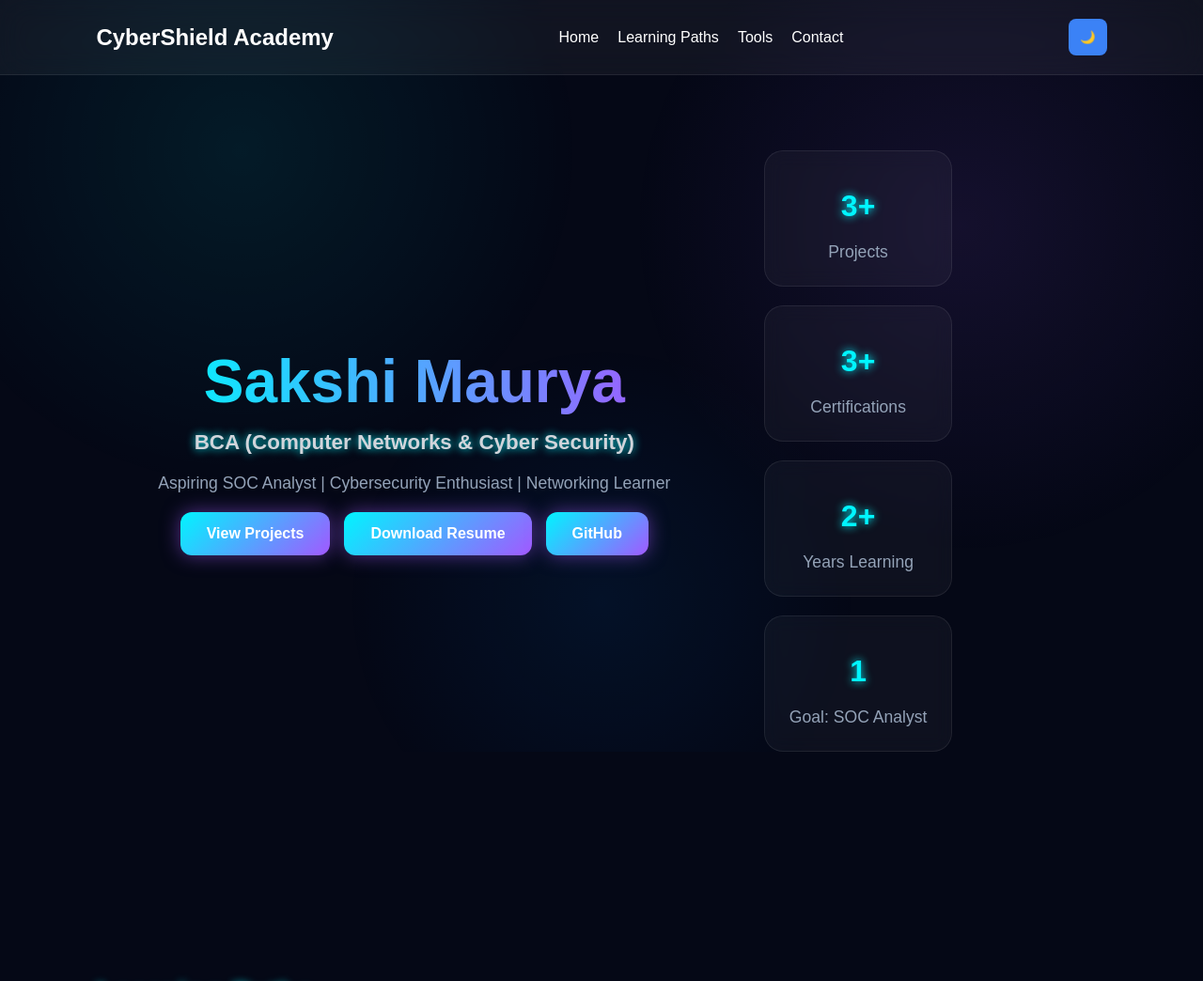
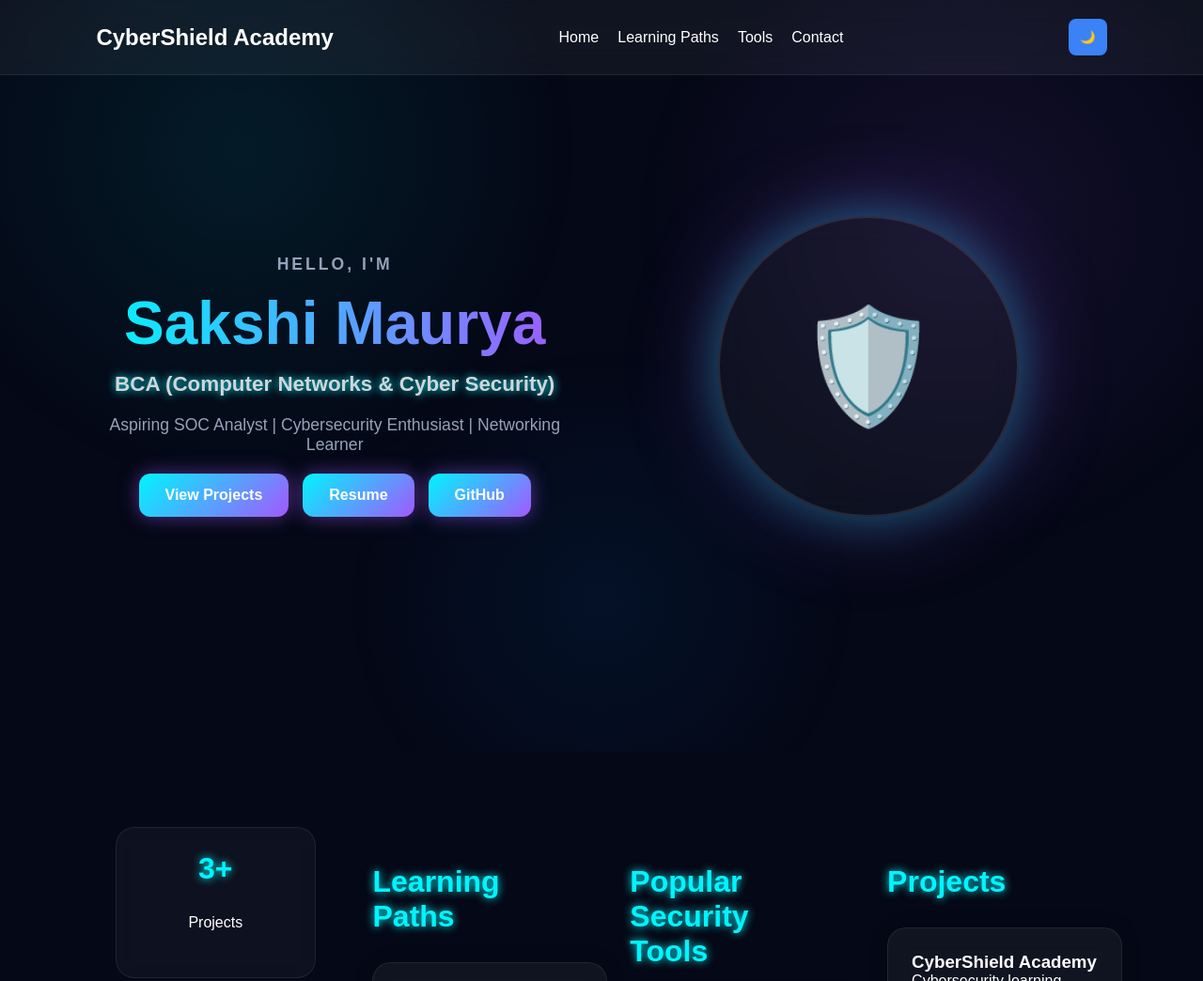
Before and after one commit to sakshi0528/cybershield-academy, a plain HTML site: page index.html in a window 1280 px wide. Shown: the top 1044 px of the page at 94% size. Drawn offline with Linux system fonts and the light colour scheme.

Commit message:
Premium Hero Upgrade

```diff
--- a/index.html
+++ b/index.html
@@ -24,13 +24,19 @@
     </nav>
 </header>
 
-<section class="hero" id="home">
+<section class="hero">
 
-<div class="hero-content">
+<div class="hero-left">
+
+<p class="intro">
+HELLO, I'M
+</p>
 
 <h1>Sakshi Maurya</h1>
 
-<h2>BCA (Computer Networks & Cyber Security)</h2>
+<h2>
+BCA (Computer Networks & Cyber Security)
+</h2>
 
 <p id="typing"></p>
 
@@ -40,11 +46,12 @@
 View Projects
 </a>
 
-<a href="resume.pdf" class="btn" download>
-Download Resume
+<a href="resume.pdf" class="btn">
+Resume
 </a>
 
-<a href="https://github.com/sakshi0528" class="btn">
+<a href="https://github.com/sakshi0528"
+class="btn">
 GitHub
 </a>
 
@@ -52,31 +59,56 @@ GitHub
 
 </div>
 
-<section class="stats">
+<div class="hero-right">
 
-<div class="stat-card">
-<h2>3+</h2>
-<p>Projects</p>
+<div class="shield-card">
+
+🛡️
+
 </div>
 
-<div class="stat-card">
-<h2>3+</h2>
-<p>Certifications</p>
-</div>
-
-<div class="stat-card">
-<h2>2+</h2>
-<p>Years Learning</p>
-</div>
-
-<div class="stat-card">
-<h2>1</h2>
-<p>Goal: SOC Analyst</p>
 </div>
 
 </section>
 
+<section class="stats">
+
+<section class="stats">
+
+<div class="stat-card">
+
+<h2>3+</h2>
+
+<p>Projects</p>
+
+</div>
+
+<div class="stat-card">
+
+<h2>3+</h2>
+
+<p>Certifications</p>
+
+</div>
+
+<div class="stat-card">
+
+<h2>2+</h2>
+
+<p>Years Learning</p>
+
+</div>
+
+<div class="stat-card">
+
+<h2>1</h2>
+
+<p>SOC Analyst Goal</p>
+
+</div>
+
 </section>
+
 
 <section class="paths" id="paths">
 
--- a/style.css
+++ b/style.css
@@ -266,3 +266,107 @@ color:#00f5ff;
 text-shadow:
 0 0 10px #00f5ff;
 }
+
+.hero{
+
+display:flex;
+
+justify-content:space-between;
+
+align-items:center;
+
+gap:60px;
+
+padding:120px 8%;
+
+max-width:1400px;
+
+margin:auto;
+
+min-height:100vh;
+
+}
+
+.hero-left{
+
+flex:1;
+
+}
+
+.hero-right{
+
+flex:1;
+
+display:flex;
+
+justify-content:center;
+
+}
+
+.shield-card{
+
+width:320px;
+
+height:320px;
+
+border-radius:50%;
+
+display:flex;
+
+justify-content:center;
+
+align-items:center;
+
+font-size:120px;
+
+background:
+
+rgba(255,255,255,.04);
+
+border:
+
+2px solid rgba(255,255,255,.1);
+
+backdrop-filter:
+
+blur(15px);
+
+box-shadow:
+
+0 0 50px rgba(0,255,255,.3),
+
+0 0 100px rgba(162,89,255,.3);
+
+animation:
+
+float 4s ease-in-out infinite;
+
+}
+
+@keyframes float{
+
+0%{
+transform:translateY(0);
+}
+
+50%{
+transform:translateY(-20px);
+}
+
+100%{
+transform:translateY(0);
+}
+
+}
+
+.intro{
+
+color:#00f5ff;
+
+letter-spacing:3px;
+
+margin-bottom:15px;
+
+font-weight:600;
+
+}
```
